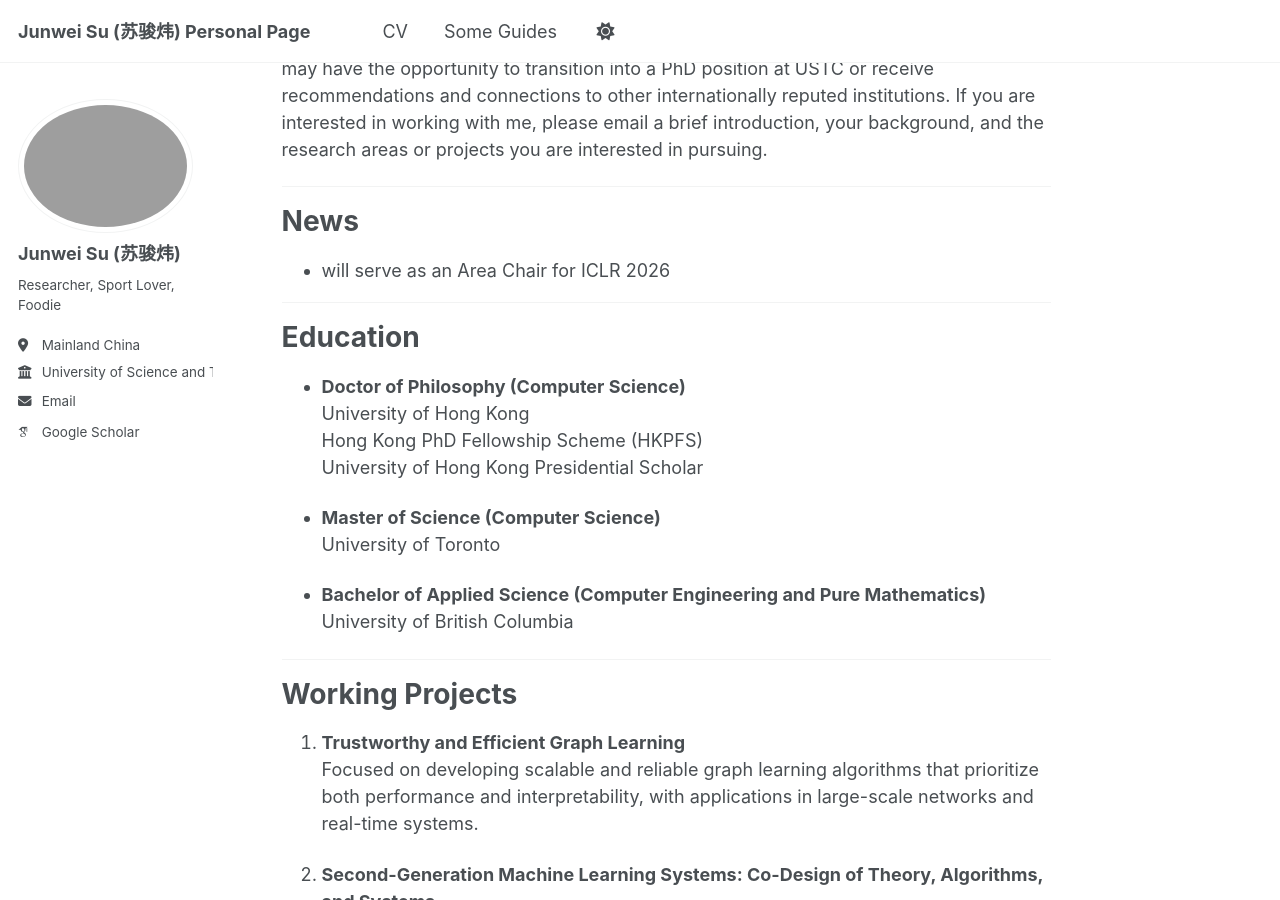
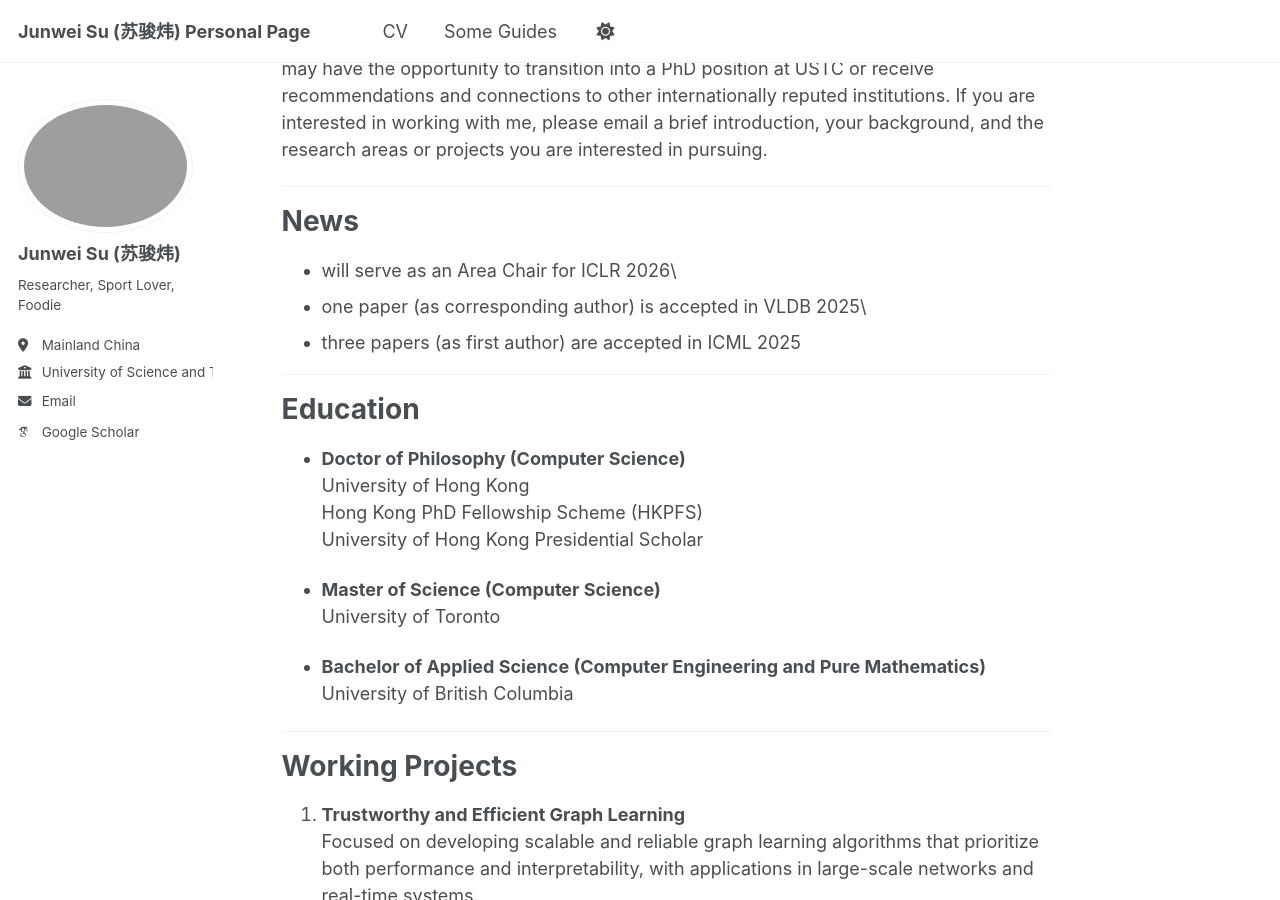
Before and after one commit to jwsu825/jwsu825.github.io, a Jekyll site: the page built from _pages/about.md, in a window 1280 px wide and 900 px high, scrolled down 542 px. Built offline with Jekyll 4.4.1, drawn with Linux system fonts in a browser that asks for light colours; some web fonts are replaced; a script that is not in the unit is left out.

Commit message:
news update

```diff
--- a/_pages/about.md
+++ b/_pages/about.md
@@ -15,8 +15,9 @@ I will be joining the University of Science and Technology of China (USTC) as an
 
 News
 ======
-- will serve as an Area Chair for ICLR 2026
-
+- will serve as an Area Chair for ICLR 2026\\
+- one paper (as corresponding author) is accepted in VLDB 2025\\
+- three papers (as first author) are accepted in ICML 2025
 
 ------
 
```
